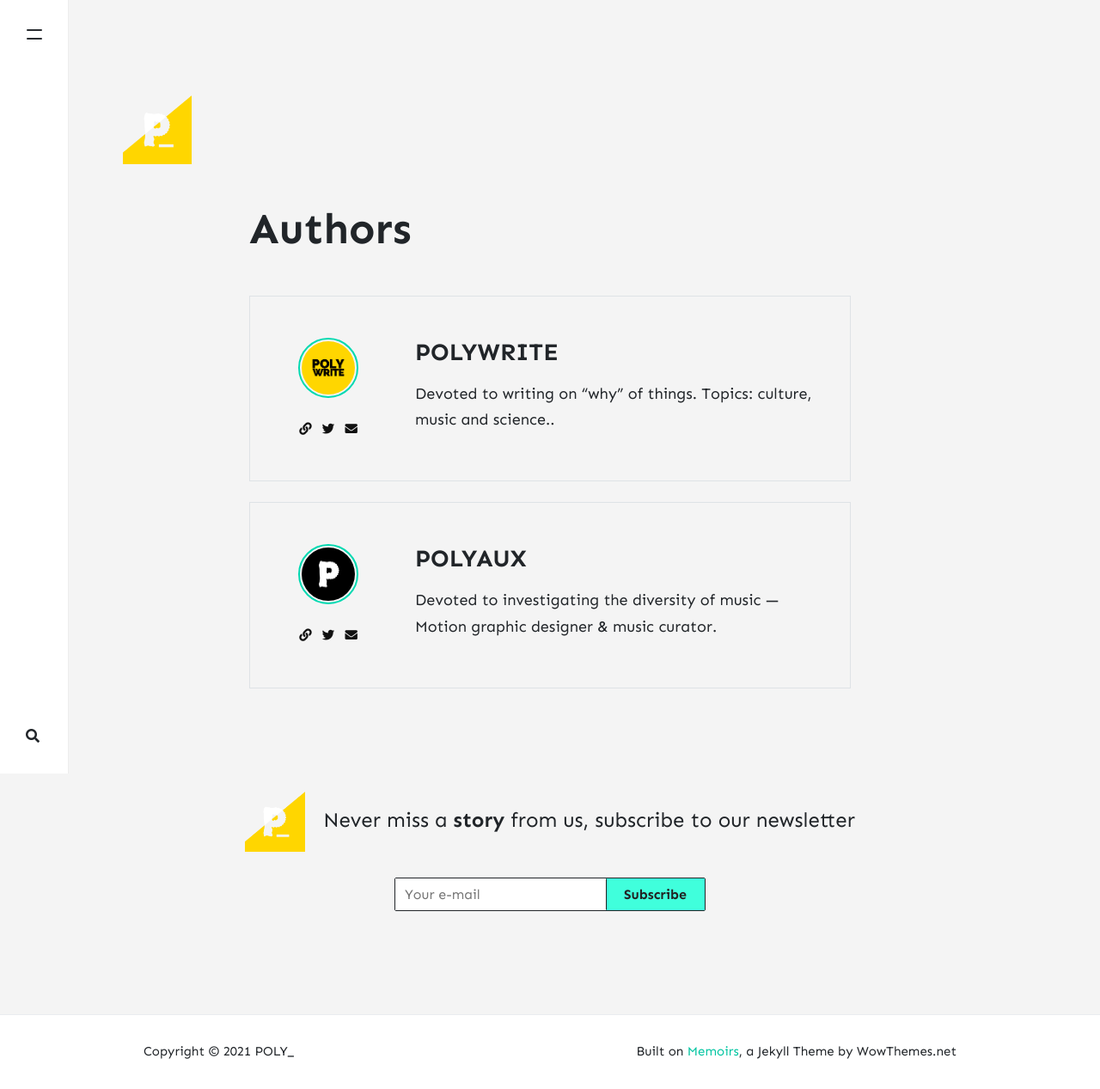
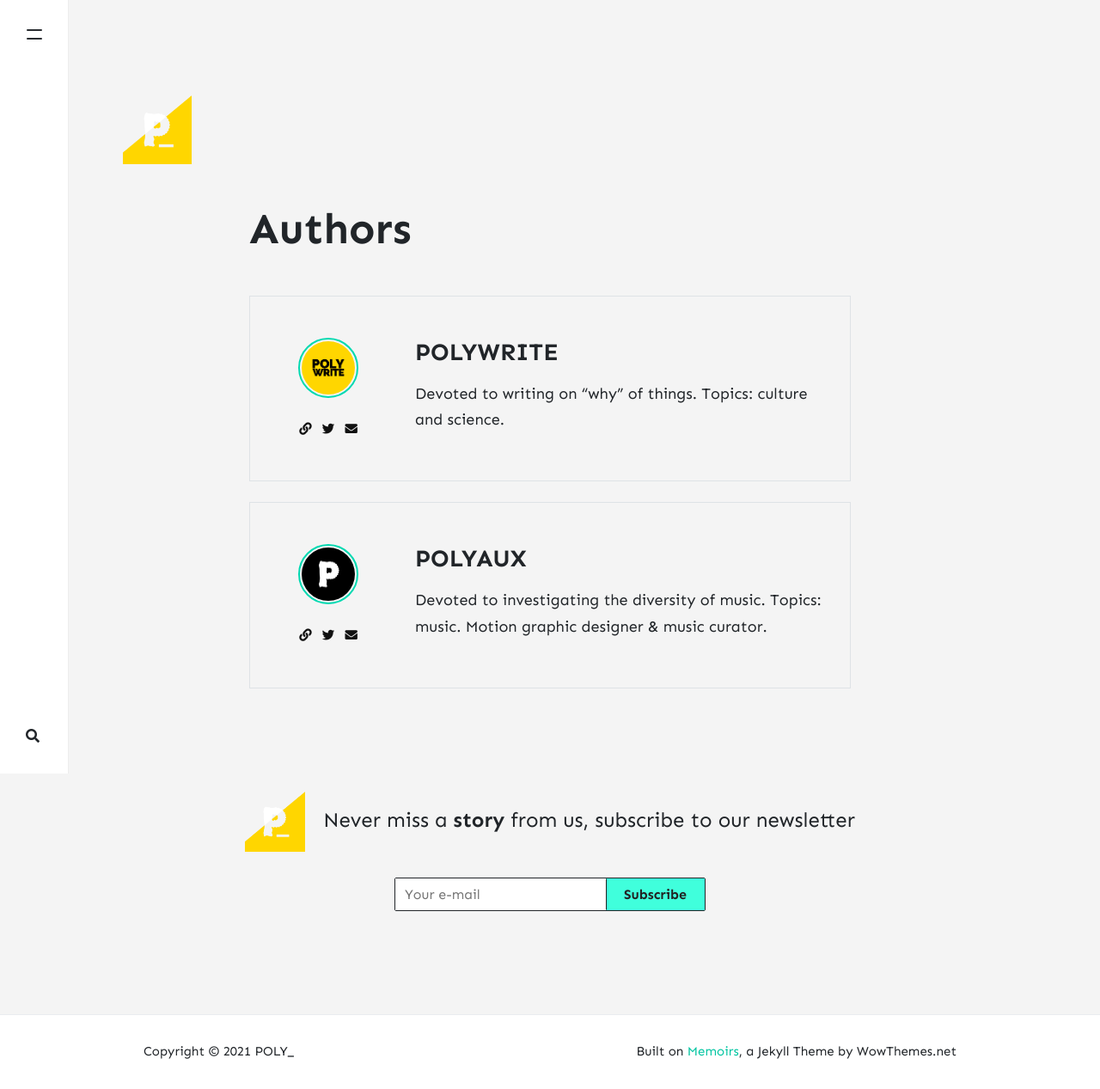
Before and after one commit to polywriteaux/polywriteaux.github.io, a Jekyll site: the page built from _pages/authors.html, in a window 1280 px wide. Shown: the whole page at 86% size. Built offline with Jekyll 4.4.1, drawn with Linux system fonts in a browser that asks for light colours; nearby versions of some CDN libraries; comment, search, counter and statistics services are not loaded.

Commit message:
Update _config.yml

```diff
--- a/_config.yml
+++ b/_config.yml
@@ -19,17 +19,17 @@ authors:
     display_name: POLYWRITE
     avatar: 'assets/images/avatar-sal.png'
     email: 'polywrite@icloud.com'
-    web: ''
+    web: 'https://many.link/polywrite'
     twitter: https://twitter.com/polywrite
-    description: "Devoted to writing on “why” of things. Topics: culture, music and science.."
+    description: "Devoted to writing on “why” of things. Topics: culture and science."
   john:
     name: POLYAUX
     display_name: POLYAUX
     avatar: 'assets/images/avatar.png'
     email: 'polyaux@icloud.com'
-    web: ''
+    web: 'https://linktr.ee/polyaux'
     twitter: https://twitter.com/polyaux
-    description: "Devoted to investigating the diversity of music — Motion graphic designer & music curator."
+    description: "Devoted to investigating the diversity of music. Topics: music. Motion graphic designer & music curator."
 
 # Plugins
 plugins:
```
